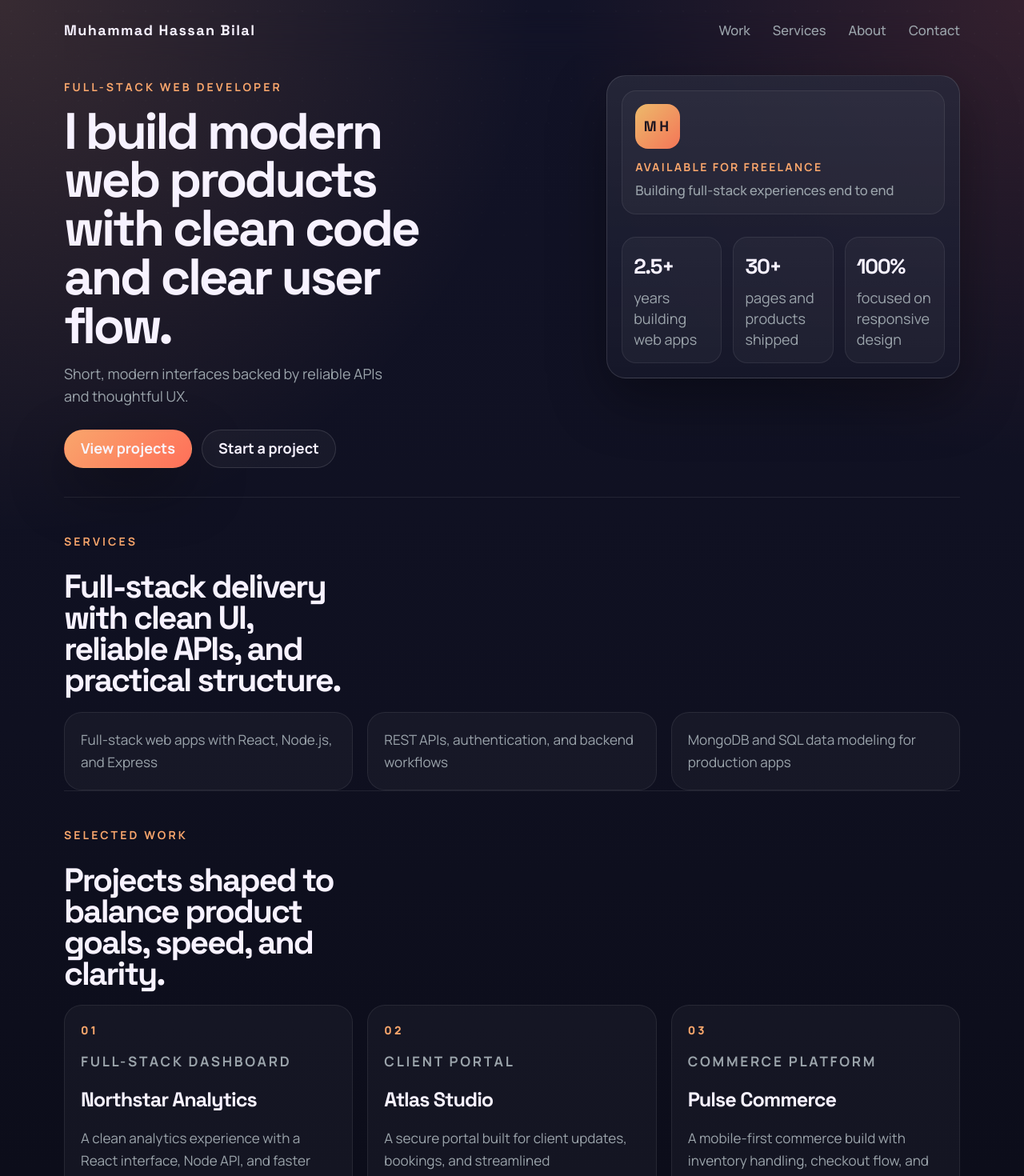
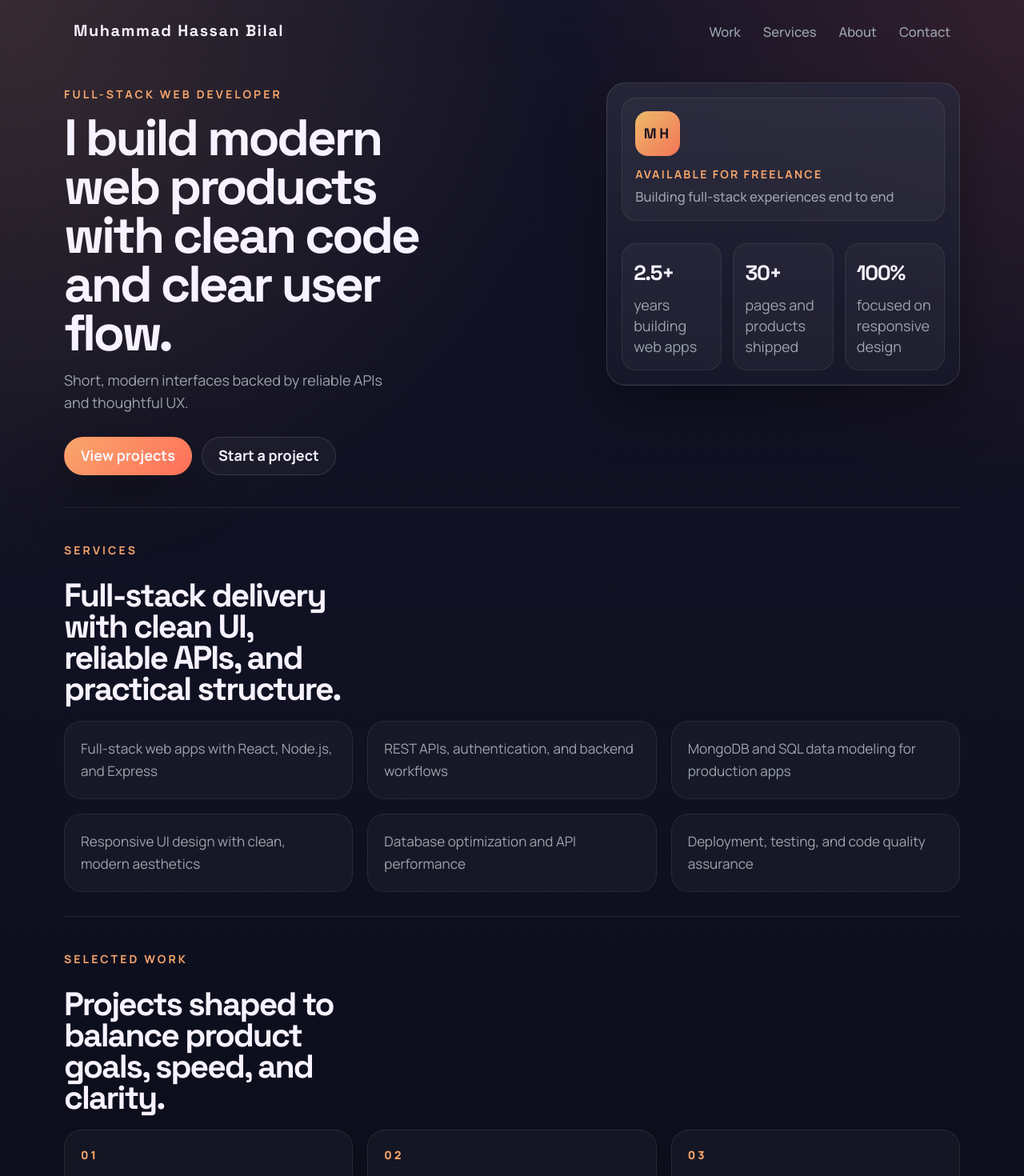
Before and after one commit to hassansheikh33/my-portfolio, a React (Vite) app: page / in a window 1280 px wide. Shown: the top 1470 px of the page at 80% size. Built offline with nearby package versions, Linux system fonts and the light colour scheme.

Commit message:
[#mobile-navbar] enhance mobile navbar styling and update services list for better clarity

```diff
--- a/src/App.css
+++ b/src/App.css
@@ -9,18 +9,22 @@
   align-items: center;
   justify-content: space-between;
   gap: 16px;
-  padding: 8px 0 24px;
+  padding: 8px 12px 24px;
   position: sticky;
   top: 0;
   z-index: 20;
   backdrop-filter: blur(14px);
+  border-radius: 0 0 24px 24px;
+  margin: 0 -12px;
+  padding-left: calc(12px + 12px);
+  padding-right: calc(12px + 12px);
 }
 
 .brand {
   text-decoration: none;
   color: var(--text-h);
   font-family: var(--heading);
-  font-size: 1rem;
+  font-size: 1.1rem;
   font-weight: 700;
   letter-spacing: 0.08em;
   white-space: nowrap;
@@ -116,7 +120,7 @@
   grid-template-columns: minmax(0, 1.3fr) minmax(320px, 0.9fr);
   gap: 40px;
   align-items: start;
-  padding: 18px 0 36px;
+  padding: 24px 0 40px;
   min-height: 0;
   border-bottom: 1px solid var(--border-soft);
   margin-bottom: 12px;
@@ -311,10 +315,14 @@ main {
 }
 
 .section {
-  padding: 32px 0 0;
+  padding: 30px 0;
   color: var(--text);
   border-bottom: 1px solid var(--border-soft);
   margin-bottom: 12px;
+}
+
+.section:first-of-type {
+  margin-top: 20px;
 }
 
 .section-heading {
@@ -336,6 +344,12 @@ main {
 
 .service-grid {
   grid-template-columns: repeat(3, minmax(0, 1fr));
+}
+
+@media (max-width: 1024px) {
+  .service-grid {
+    grid-template-columns: repeat(2, minmax(0, 1fr));
+  }
 }
 
 .card,
--- a/src/App.tsx
+++ b/src/App.tsx
@@ -10,6 +10,9 @@ const services = [
   'Full-stack web apps with React, Node.js, and Express',
   'REST APIs, authentication, and backend workflows',
   'MongoDB and SQL data modeling for production apps',
+  'Responsive UI design with clean, modern aesthetics',
+  'Database optimization and API performance',
+  'Deployment, testing, and code quality assurance',
 ]
 
 const projects = [
```
